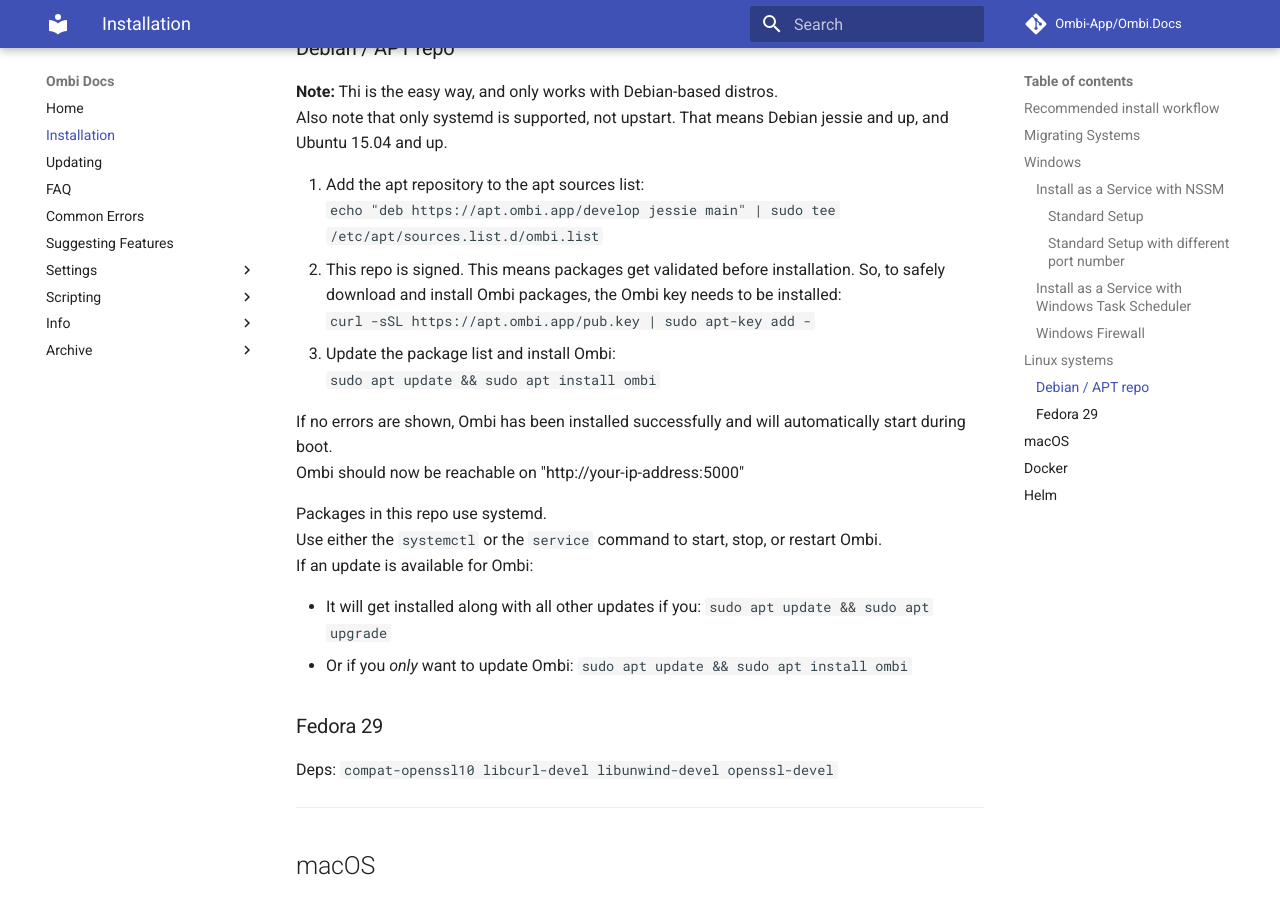
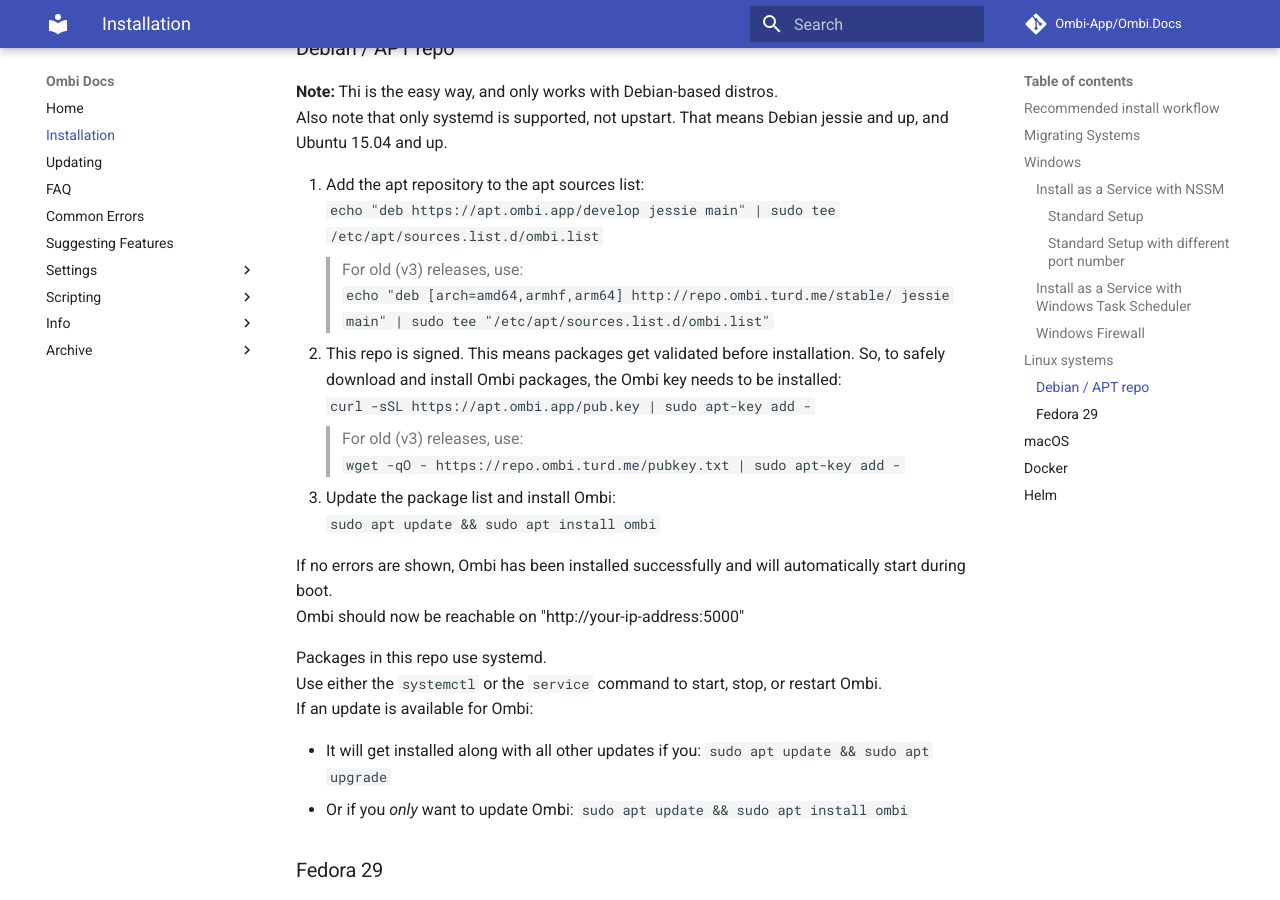
Before and after one commit to Ombi-app/Ombi.Docs, an MkDocs documentation site: the page built from docs/installation.md, in a window 1280 px wide and 900 px high, scrolled down 4194 px. Built offline with MkDocs 1.6.1 and Material for MkDocs 9.7.7, drawn with Linux system fonts in a browser that asks for light colours; comment, search, counter and statistics services are not loaded.

Commit message:
Add reference to 'old' v3 path

```diff
--- a/docs/installation.md
+++ b/docs/installation.md
@@ -121,8 +121,12 @@
 
 1. Add the apt repository to the apt sources list:
    `echo "deb https://apt.ombi.app/develop jessie main" | sudo tee /etc/apt/sources.list.d/ombi.list`
+   > For old (v3) releases, use:
+   > `echo "deb [arch=amd64,armhf,arm64] http://repo.ombi.turd.me/stable/ jessie main" | sudo tee "/etc/apt/sources.list.d/ombi.list"`
 2. This repo is signed. This means packages get validated before installation. So, to safely download and install Ombi packages, the Ombi key needs to be installed:
    `curl -sSL https://apt.ombi.app/pub.key | sudo apt-key add -`
+   > For old (v3) releases, use:
+   > `wget -qO - https://repo.ombi.turd.me/pubkey.txt | sudo apt-key add -`
 3. Update the package list and install Ombi:
    `sudo apt update && sudo apt install ombi`
 
```
